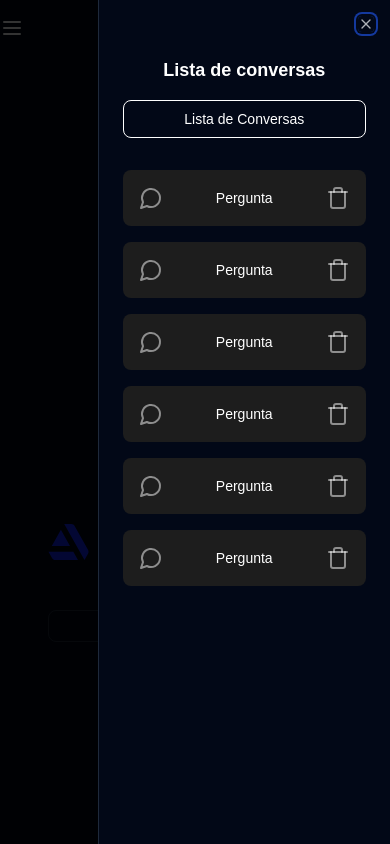
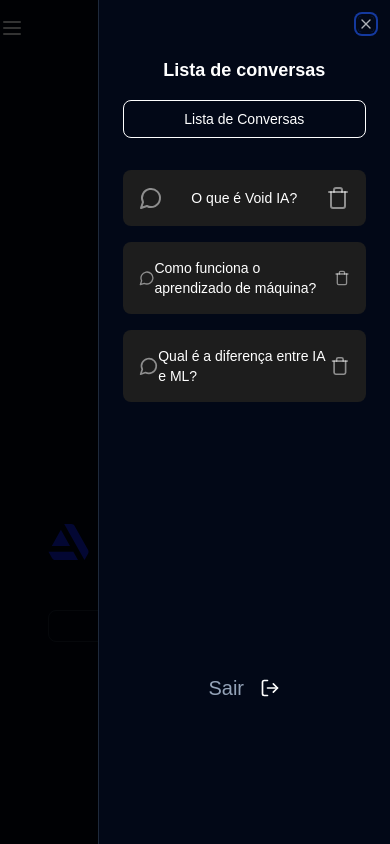
Before and after one commit to DevGustavoGantois/Void_IA, a Next.js app: page /platform in a window 390 px wide. Both pictures are taken after a click on the button 12 px from the left and 20 px from the top of the page. Built offline with nearby package versions, Linux system fonts and the light colour scheme.

Commit message:
feat:Creating functionalitys adding and remove questions in navbar-mobile.

```diff
--- a/src/app/platform/components/menu-mobile.tsx
+++ b/src/app/platform/components/menu-mobile.tsx
@@ -1,8 +1,20 @@
 import { Sheet, SheetContent, SheetDescription, SheetHeader, SheetTitle, SheetTrigger } from "@/components/ui/sheet";
 import { LogOut, MenuIcon, MessageCircle, Trash } from "lucide-react";
 import Link from "next/link";
+import { useRouter } from "next/navigation";
 
-export function MenuMobile() {
+interface Props {
+    questions: { id: string; text: string }[];
+    removeQuestion: (id: string) => void;
+}
+
+export function MenuMobile({ questions, removeQuestion }: Props) {
+    const router = useRouter();
+
+    const goToQuestion = (id: string) => {
+        router.push(`/pergunta/${id}`);
+    };
+
     return (
         <nav>
             <Sheet>
@@ -10,22 +22,31 @@ export function MenuMobile() {
                     <MenuIcon className="text-white mt-4" size={24} />
                 </SheetTrigger>
                 <SheetContent>
-                <SheetHeader className="mt-8">
+                    <SheetHeader className="mt-8 flex">
                         <SheetTitle className="text-white text-center mb-4">Lista de conversas</SheetTitle>
                     </SheetHeader>
                     <SheetDescription>
-                <span className="flex flex-col gap-8">
+                        <span className="flex flex-col justify-center gap-8">
                             <span className="flex items-center justify-center">
                                 <span className="border border-white p-2 w-full rounded-lg">
-                        <p className="text-white text-center">Lista de Conversas</p>
+                                    <span className="text-white text-center flex items-center justify-center">Lista de Conversas</span>
                                 </span>
                             </span>
                             <span className="flex flex-col gap-4 overflow-y-auto">
-                    {[...Array(6)].map((_, index) => (
-                        <span key={index} className="bg-[#1D1D1D] p-4 rounded-lg flex justify-between items-center">
-                            <MessageCircle className="text-white/50 transition-all duration-300 hover:text-emerald-500" />
-                            <p className="text-white">Pergunta</p>
-                            <Trash className="text-white/50 cursor-pointer hover:text-red-500 transition-all duration-300" />
+                                {questions.map((question) => (
+                                    <span key={question.id} className="bg-[#1D1D1D] p-4 rounded-lg flex justify-between items-center">
+                                        <MessageCircle
+                                            onClick={() => goToQuestion(question.id)}
+                                            className="text-white/50 transition-all duration-300 hover:text-emerald-500 cursor-pointer"
+                                        />
+                                        <span className="text-white text-sm">{question.text}</span>
+                                        <Trash
+                                            onClick={(e) => {
+                                                e.stopPropagation();
+                                                removeQuestion(question.id);
+                                            }}
+                                            className="text-white/50 cursor-pointer hover:text-red-500 transition-all duration-300"
+                                        />
                                     </span>
                                 ))}
                             </span>
@@ -40,5 +61,5 @@ export function MenuMobile() {
                 </SheetContent>
             </Sheet>
         </nav>
-    )
+    );
 }
--- a/src/app/platform/components/sidebar.tsx
+++ b/src/app/platform/components/sidebar.tsx
@@ -52,7 +52,7 @@ export function Sidebar({ questions, removeQuestion }: Props) {
                 </div>
             </div>
             <div className="flex lg:hidden">
-                <MenuMobile />
+                <MenuMobile questions={questions} removeQuestion={removeQuestion} />
             </div>
         </aside>
     );
--- a/src/app/platform/page.tsx
+++ b/src/app/platform/page.tsx
@@ -6,6 +6,7 @@ import Image from "next/image";
 import { CircleArrowUp } from "lucide-react";
 
 export default function Page() {
+    //Perguntas defaults utilizadas com useState para definir o estado. Dentro do useState recebe objetos
     const [questions, setQuestions] = useState([
         { id: "1", text: "O que é Void IA?" },
         { id: "2", text: "Como funciona o aprendizado de máquina?" },
```
Lines whose indentation alone changed are shown as unchanged.
